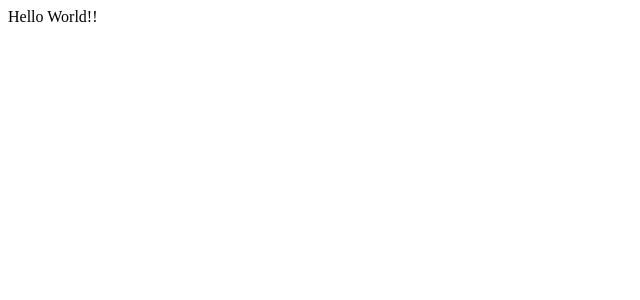
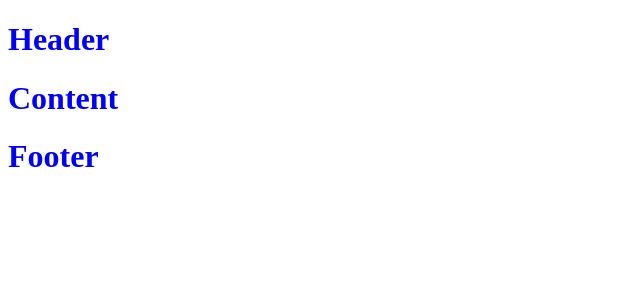
Before and after one commit to Achinit99/React-Project02, a React (Create React App) app: page / in a window 1280 px wide. Shown: the top 300 px of the page, without its empty margins (0-640 px from the left). Built offline with nearby package versions, Linux system fonts and the light colour scheme.

Commit message:
Yes it Work  ❤️

```diff
--- a/src/App.css
+++ b/src/App.css
@@ -1,38 +1,3 @@
-.App {
-  text-align: center;
+body {
+  color: blue;
 }
-
-.App-logo {
-  height: 40vmin;
-  pointer-events: none;
-}
-
-@media (prefers-reduced-motion: no-preference) {
-  .App-logo {
-    animation: App-logo-spin infinite 20s linear;
-  }
-}
-
-.App-header {
-  background-color: #282c34;
-  min-height: 100vh;
-  display: flex;
-  flex-direction: column;
-  align-items: center;
-  justify-content: center;
-  font-size: calc(10px + 2vmin);
-  color: white;
-}
-
-.App-link {
-  color: #61dafb;
-}
-
-@keyframes App-logo-spin {
-  from {
-    transform: rotate(0deg);
-  }
-  to {
-    transform: rotate(360deg);
-  }
-}
--- a/src/App.jsx
+++ b/src/App.jsx
@@ -1,8 +1,17 @@
 import React from "react";
 import "./App.css";
+import Content from "./Content";
+import Footer from "./Footer";
+import Header from "./Header";
 
 function App() {
-  return <main>Hello World!!</main>;
+  return (
+    <div>
+      <Header />
+      <Content />
+      <Footer />
+    </div>
+  );
 }
 
 export default App;
--- /dev/null
+++ b/src/Content.jsx
@@ -0,0 +1,8 @@
+const Content = () => {
+  return (
+    <header>
+      <h1>Content</h1>
+    </header>
+  );
+};
+export default Content;
--- /dev/null
+++ b/src/Footer.jsx
@@ -0,0 +1,8 @@
+const Footer = () => {
+  return (
+    <header>
+      <h1>Footer</h1>
+    </header>
+  );
+};
+export default Footer;
--- /dev/null
+++ b/src/Header.jsx
@@ -0,0 +1,8 @@
+const Header = () => {
+  return (
+    <header>
+      <h1>Header</h1>
+    </header>
+  );
+};
+export default Header;
--- a/src/pages/About.jsx
+++ /dev/null
@@ -1,5 +0,0 @@
-import React from "react";
-
-export function About() {
-  return <h1>About</h1>;
-}
--- a/src/pages/Book.jsx
+++ /dev/null
@@ -1,5 +0,0 @@
-import React from "react";
-
-export function Book() {
-  return <h1>Book</h1>;
-}
--- a/src/pages/Contact.jsx
+++ /dev/null
@@ -1,5 +0,0 @@
-import React from "react";
-
-export function Contact() {
-  return <h1>Contact</h1>;
-}
--- a/src/pages/Home.jsx
+++ /dev/null
@@ -1,5 +0,0 @@
-import React from "react";
-
-export function Home() {
-  return <main>Home</main>;
-}
```
Also changed, not shown: public/index.html (+0 -23 lines).
